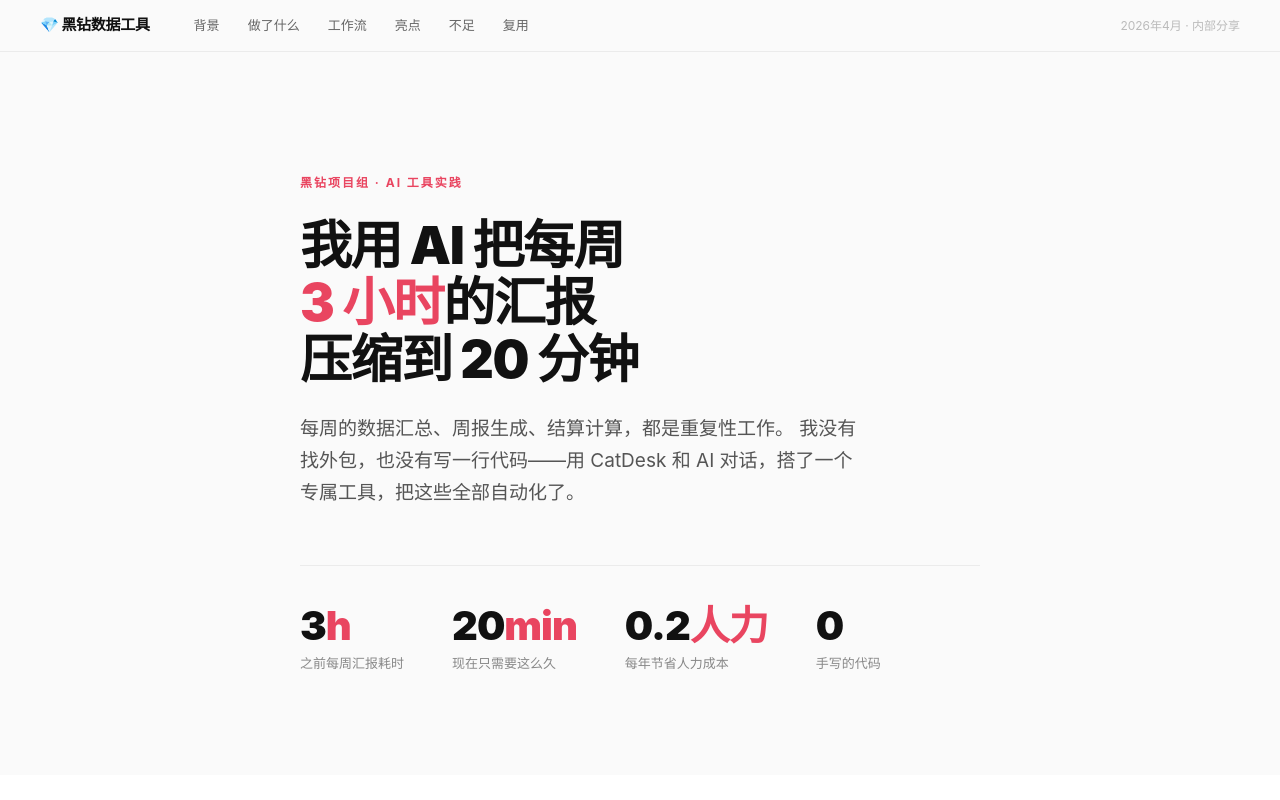
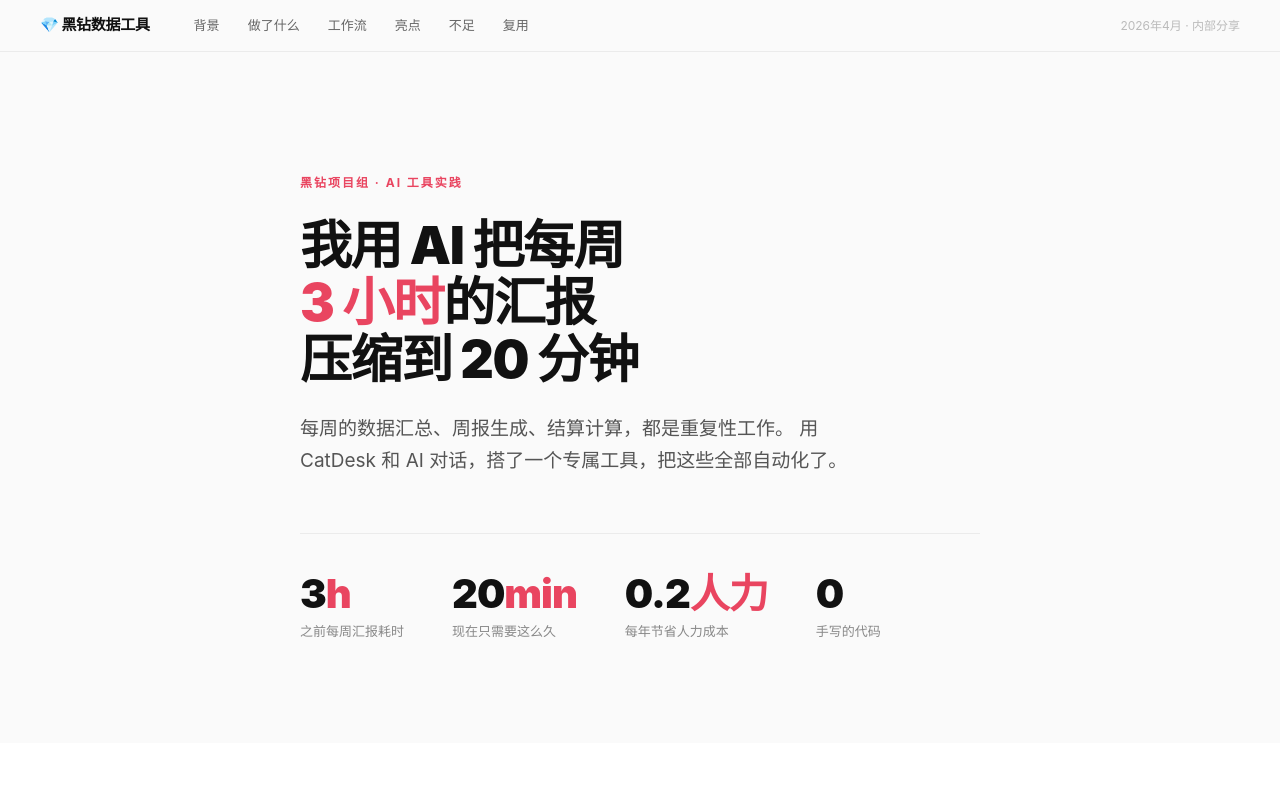
Before and after one commit to yueshan743-ai/heidian-tool, a plain HTML site: page index.html in a window 1280 px wide. Shown: the top 800 px of the page. Drawn offline with Linux system fonts and the light colour scheme.

Commit message:
fix: 删除'我没有找外包'

```diff
--- a/index.html
+++ b/index.html
@@ -218,7 +218,7 @@ footer {
   <h1>我用 AI 把每周<br><span class="accent">3 小时</span>的汇报<br>压缩到 20 分钟</h1>
   <p class="hero-desc">
     每周的数据汇总、周报生成、结算计算，都是重复性工作。
-    我没有找外包，也没有写一行代码——用 CatDesk 和 AI 对话，搭了一个专属工具，把这些全部自动化了。
+    用 CatDesk 和 AI 对话，搭了一个专属工具，把这些全部自动化了。
   </p>
     <div class="hero-numbers">
     <div class="hero-num">
```
